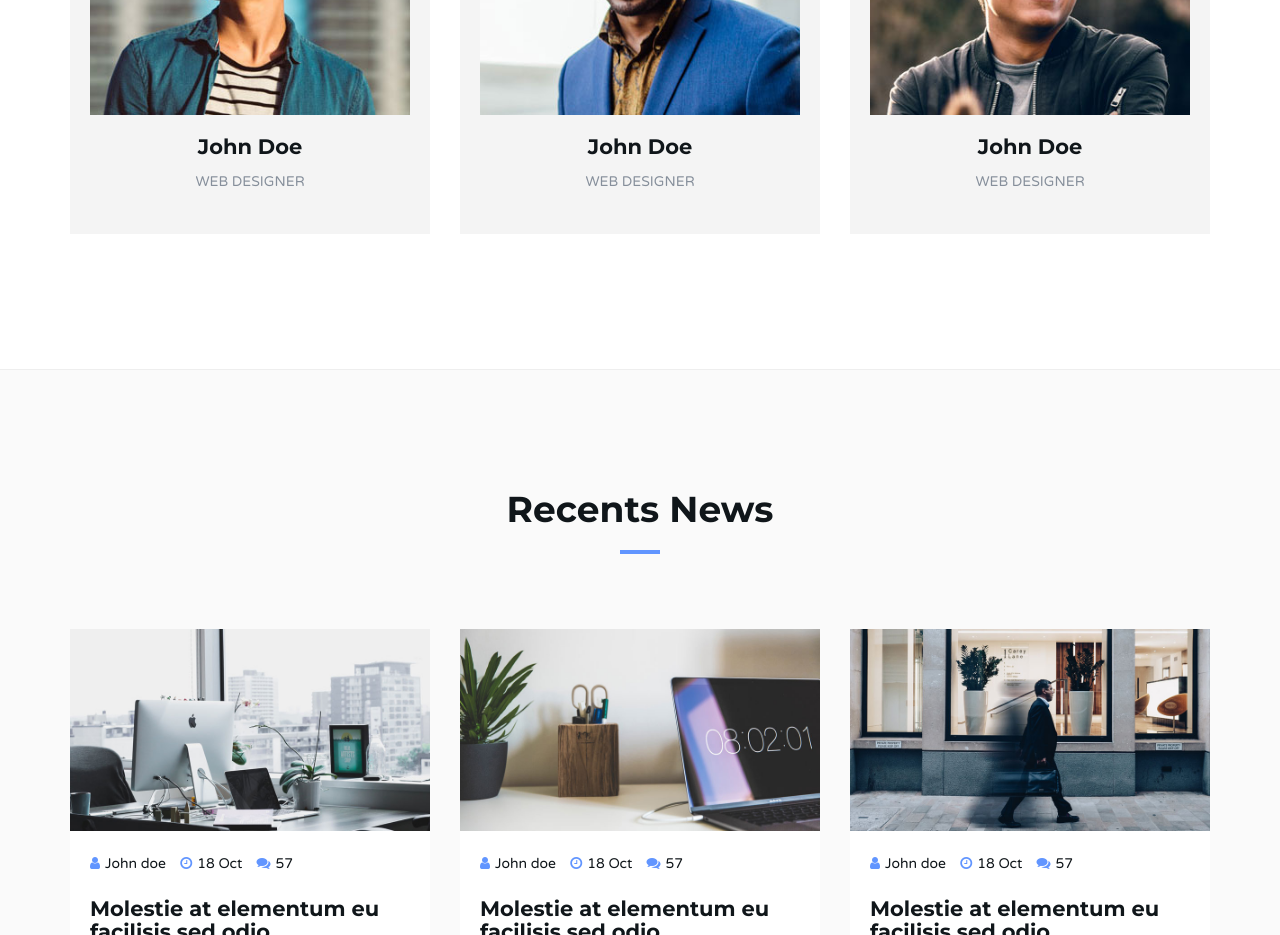
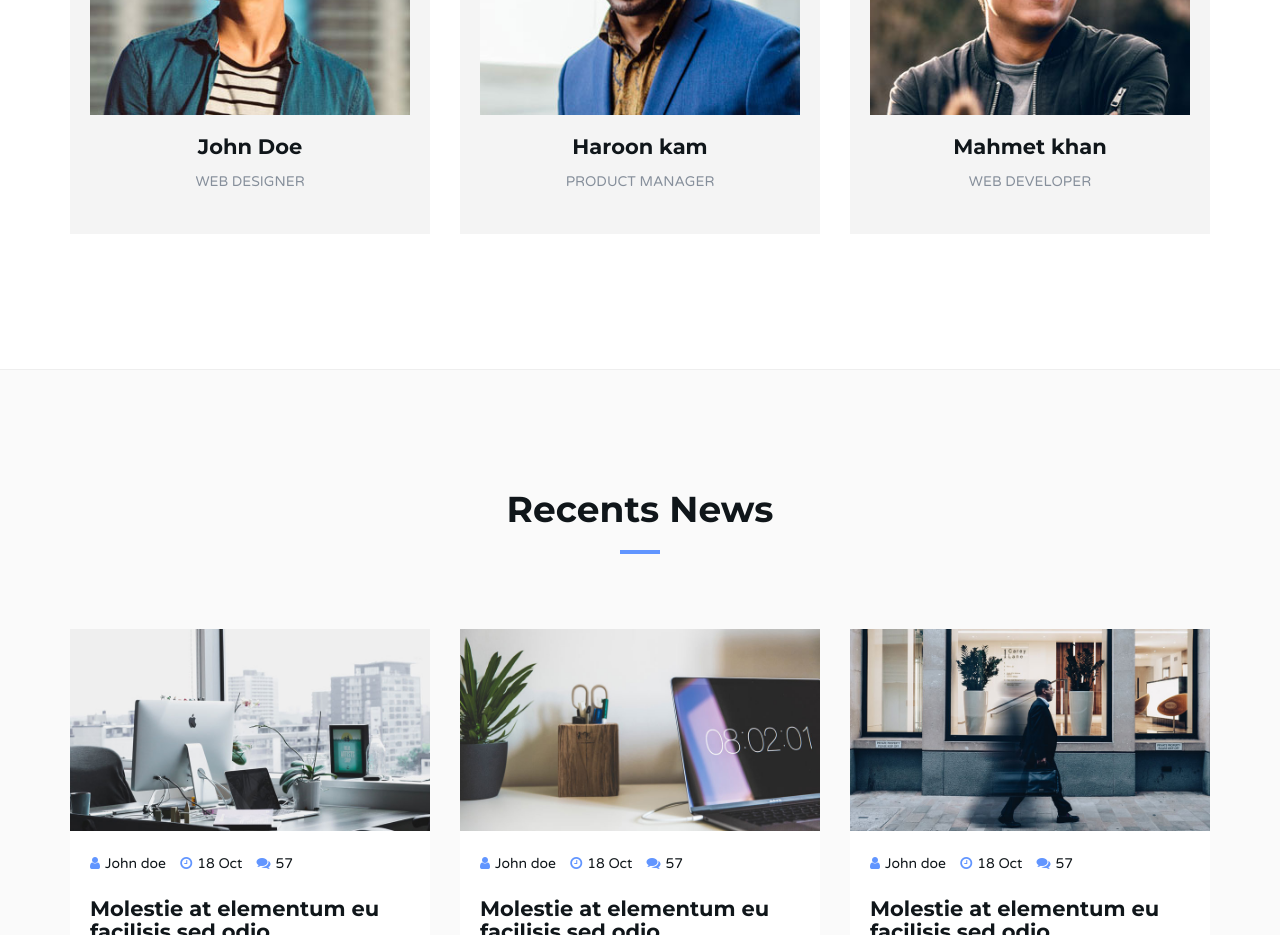
Before and after one commit to invictasoft/invictasoft, a plain HTML site: page index.html in a window 1280 px wide. Shown: the part 5040-5975 px from the top of the page. Drawn offline with Linux system fonts and the light colour scheme; a web font is replaced by a local one.

Commit message:
Update team info

```diff
--- a/index.html
+++ b/index.html
@@ -543,8 +543,8 @@
 							</div>
 						</div>
 						<div class="team-content">
-							<h3>John Doe</h3>
-							<span>Web Designer</span>
+							<h3>Haroon kam</h3>
+							<span>Product Manager</span>
 						</div>
 					</div>
 				</div>
@@ -564,8 +564,8 @@
 							</div>
 						</div>
 						<div class="team-content">
-							<h3>John Doe</h3>
-							<span>Web Designer</span>
+							<h3>Mahmet khan</h3>
+							<span>Web Developer</span>
 						</div>
 					</div>
 				</div>
```
